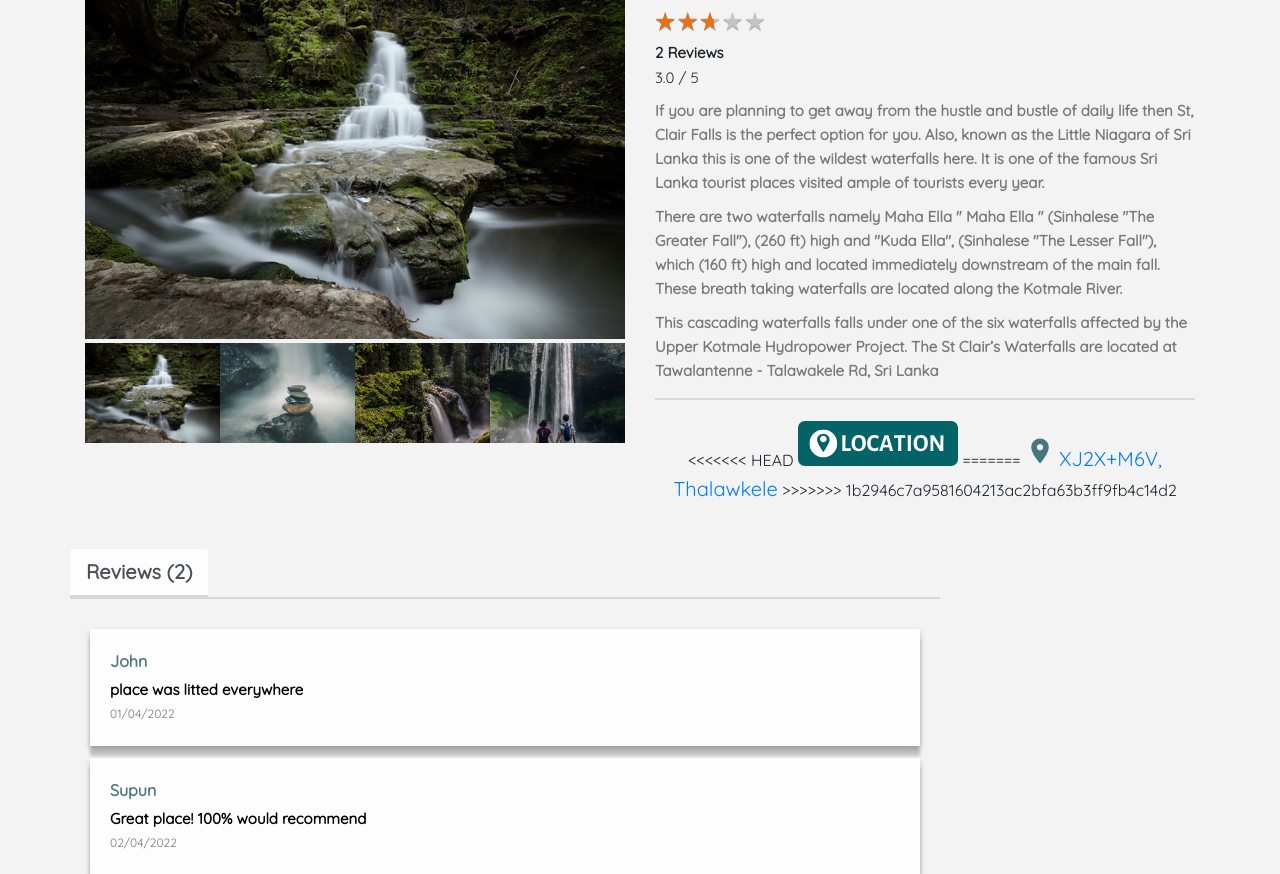
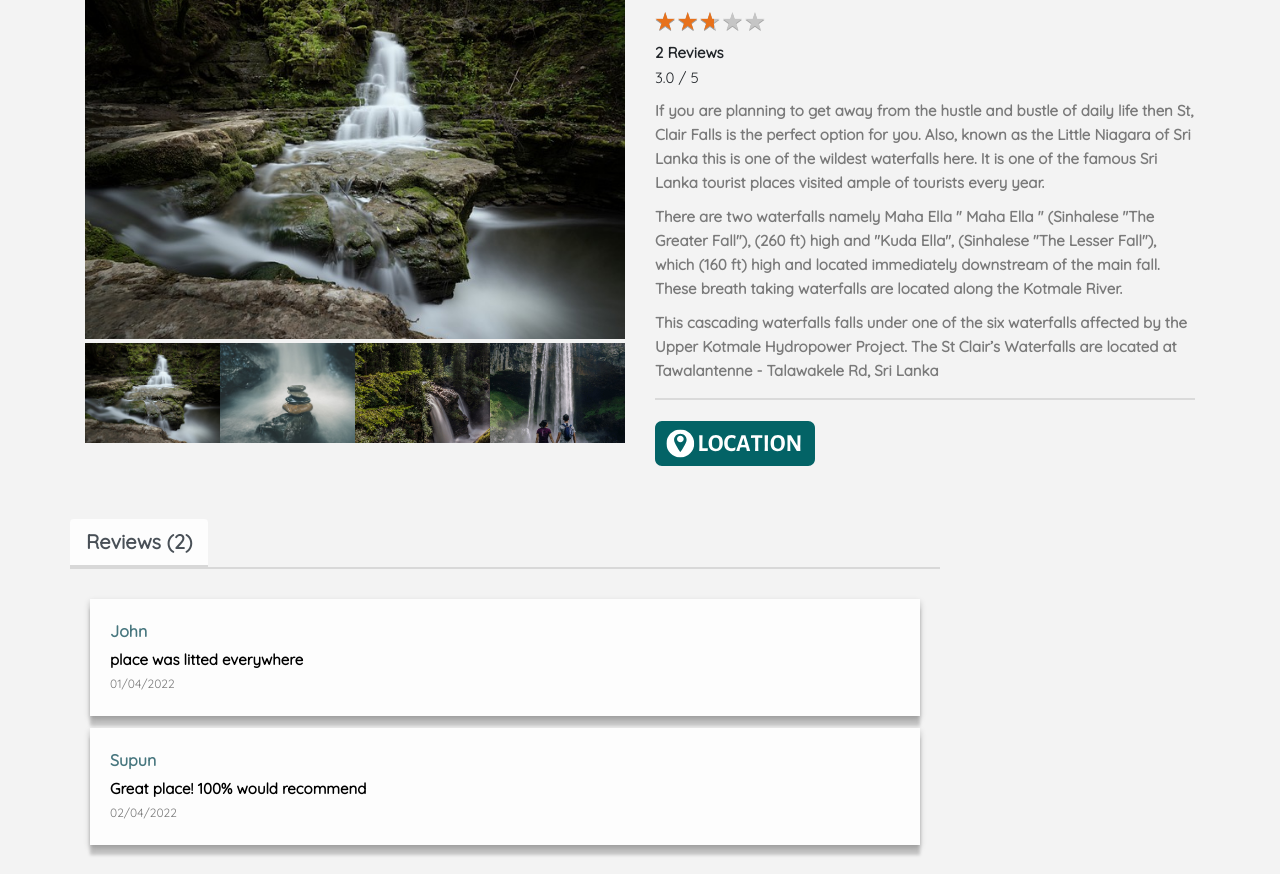
Before and after one commit to supun-kalhara/GoCeylon-Production, a Django app: page /1/destination in a window 1280 px wide. Shown: the part 232-1106 px from the top of the page. Run offline with Django 3.2, Linux system fonts and the light colour scheme; data comes from the database, SQL or seed files in the repository; some libraries are stand-ins or nearby versions; some web fonts are replaced.

Commit message:
CSS Correction

```diff
--- a/templates/destination.html
+++ b/templates/destination.html
@@ -65,12 +65,7 @@
         </p>
         <hr>
         <div class="explore">
-<<<<<<< HEAD
           <a href="{{ maps_url }}" target="_blank"><img src="{% static 'img/location.svg' %}"></a>
-=======
-          <i class="material-icons location-icon" >place</i>
-          <a href="{{ maps_url }}" target="_blank">{{ destination.location }}</a>
->>>>>>> 1b2946c7a9581604213ac2bfa63b3ff9fb4c14d2
         </div>
       </div>
     </div>
```
